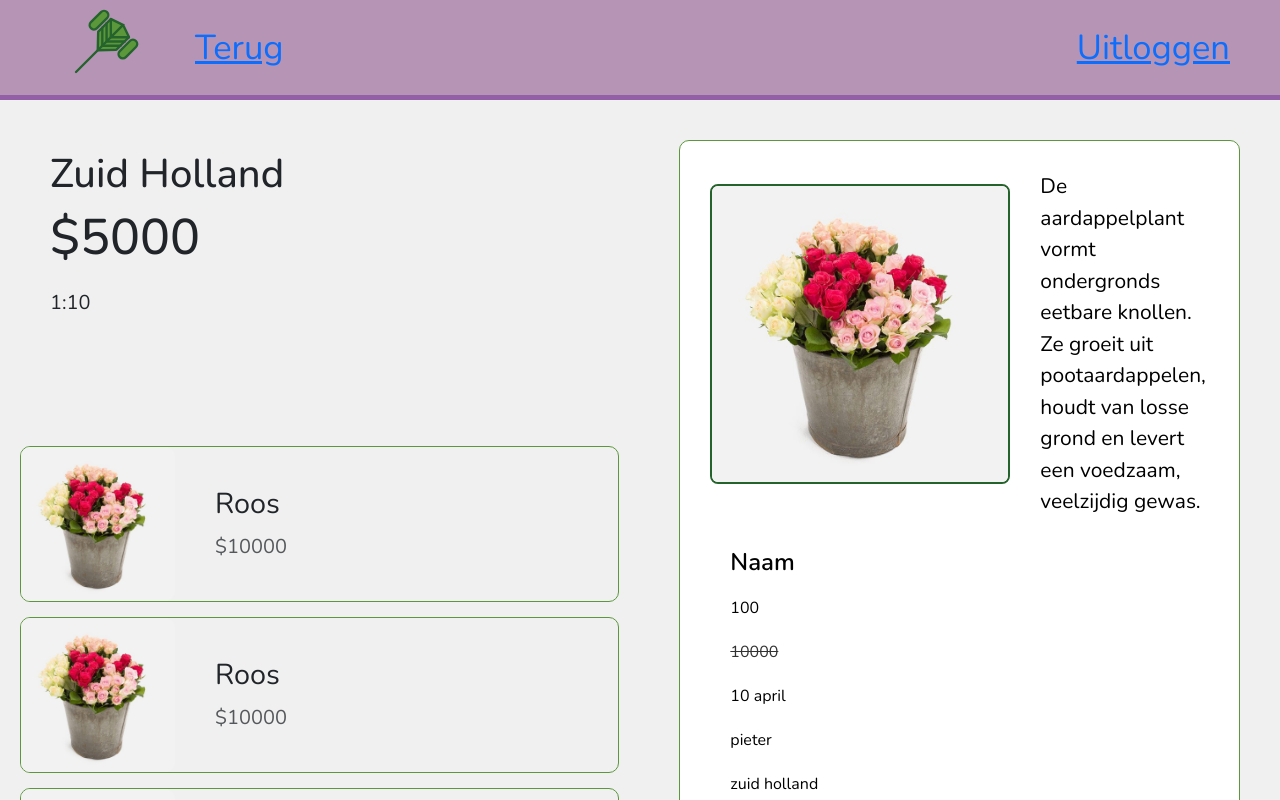
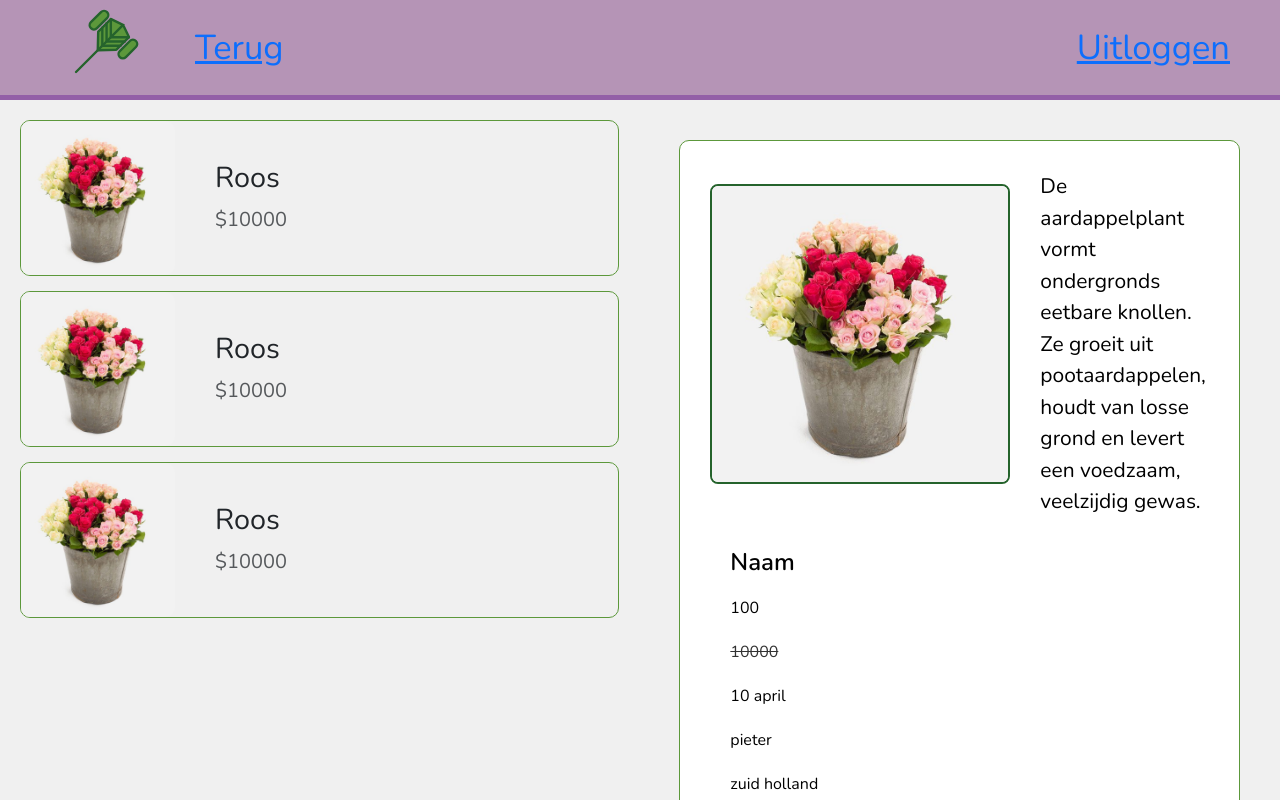
Before and after one commit to MishaOpstal/Floriday, a Next.js app in the folder LeafBidWeb/: page /veiling_view in a window 1280 px wide. Built offline with nearby package versions, Linux system fonts and the light colour scheme.

Commit message:
component gecomment

```diff
--- a/LeafBidWeb/src/app/veiling_view/page.tsx
+++ b/LeafBidWeb/src/app/veiling_view/page.tsx
@@ -11,7 +11,7 @@ export default function Profile() {
         <> <Header returnOption={true} />
         <main className={s.main}>
             <div className={s.links}>
-                <VeilingKlok bedrag={"$5000"} locatie={"Zuid Holland"} tijd={"1:10"}/>
+                {/*<VeilingKlok bedrag={"$5000"} locatie={"Zuid Holland"} tijd={"1:10"}/>*/}
                 <div className={s.tekstblokken}>
                     <InfoVeld naam="Roos" prijs={"$10000"} plaatje="bloem.png"/>
                     <InfoVeld naam="Roos" prijs={"$10000"} plaatje="bloem.png"/>
--- a/LeafBidWeb/src/components/veilingKlok/veilingKlok.tsx
+++ b/LeafBidWeb/src/components/veilingKlok/veilingKlok.tsx
@@ -1,4 +1,5 @@
-import s from "@/components/veilingKlok/veilingKlok.module.css";
+import s from "./veilingKlok.module.css";
+
 
 type VeilingKlok = {
 locatie: string;
```
